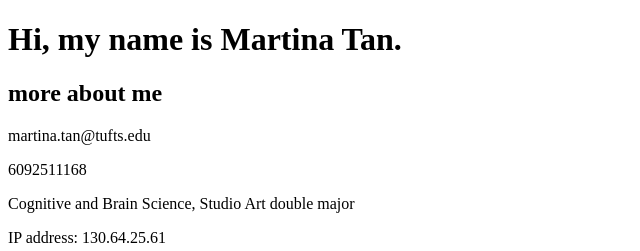
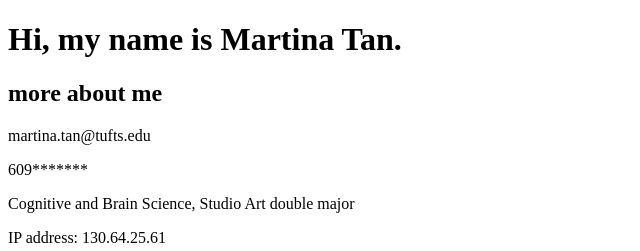
Before and after one commit to martinatan/comp20-hw03, a plain HTML site: page index.html in a window 1280 px wide. Shown: the top 251 px of the page, 0-640 px from the left. Drawn offline with Linux system fonts and the light colour scheme.

Commit message:
Update private information

```diff
--- a/index.html
+++ b/index.html
@@ -10,7 +10,7 @@
 
     <h2>more about me</h2>
     <p>martina.tan@tufts.edu</p>
-    <p>6092511168</p>
+    <p>609*******</p>
     <p>Cognitive and Brain Science, Studio Art double major</p>
     <p>IP address: 130.64.25.61</p>
     <p>Something no one would expect about me is that I used to take fencing lessons, first in foil and then epee, when I was in middle school.</p>
```
